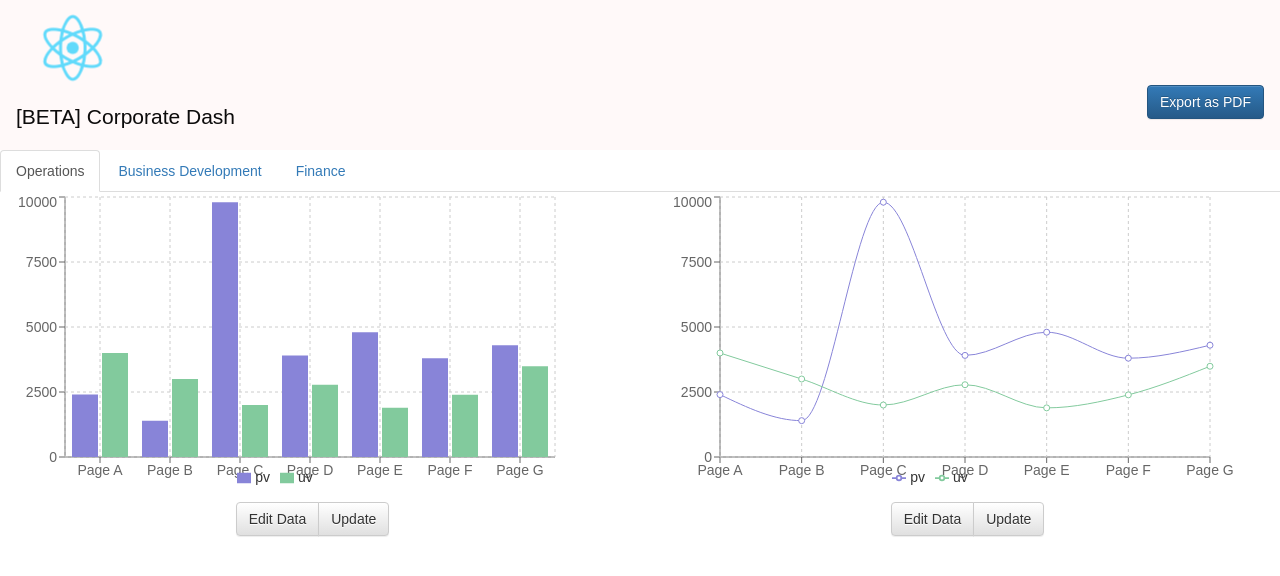
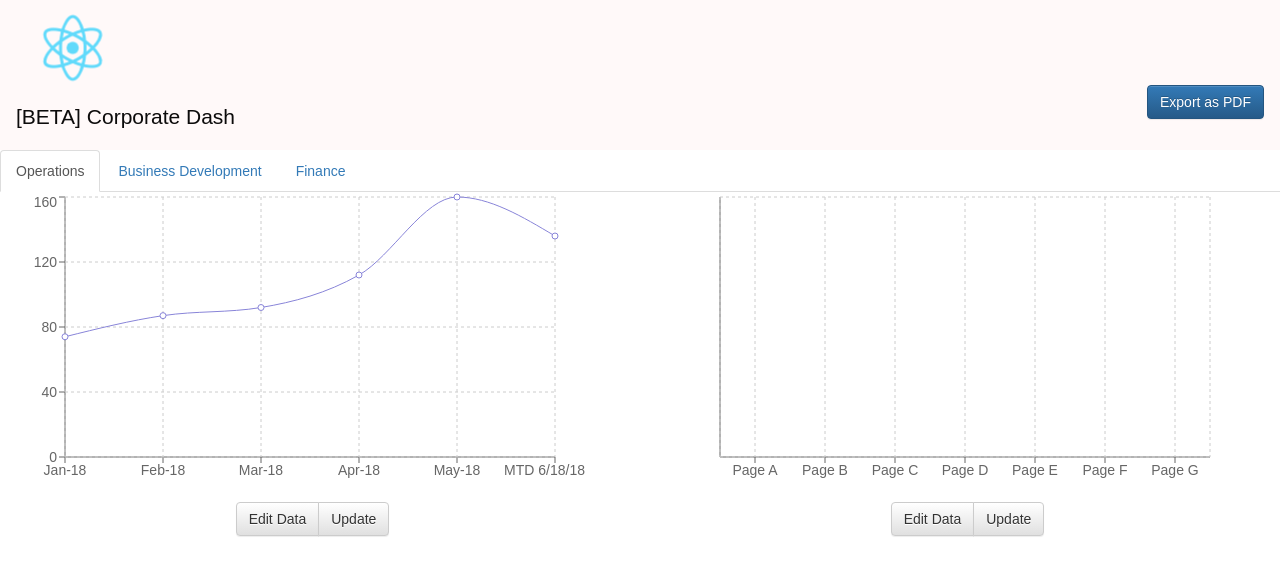
Before and after one commit to chrisacciai/dashboard, a React (Create React App) app: page / in a window 1280 px wide. Shown: the top 576 px of the page. Built offline with nearby package versions, Linux system fonts and the light colour scheme.

Commit message:
charts edit

```diff
--- a/src/Chart1.js
+++ b/src/Chart1.js
@@ -1,16 +1,15 @@
 import React, { Component } from 'react';
-import {BarChart, Bar, XAxis, YAxis, CartesianGrid, Tooltip, Legend} from 'recharts';
+import {LineChart, Line, XAxis, YAxis, CartesianGrid, Tooltip} from 'recharts';
 import {Button} from 'react-bootstrap';
 import {ButtonGroup} from 'react-bootstrap';
 
 const data = [
-    {name: 'Page A', uv: 4000, pv: 2400, amt: 2400},
-    {name: 'Page B', uv: 3000, pv: 1398, amt: 2210},
-    {name: 'Page C', uv: 2000, pv: 9800, amt: 2290},
-    {name: 'Page D', uv: 2780, pv: 3908, amt: 2000},
-    {name: 'Page E', uv: 1890, pv: 4800, amt: 2181},
-    {name: 'Page F', uv: 2390, pv: 3800, amt: 2500},
-    {name: 'Page G', uv: 3490, pv: 4300, amt: 2100},
+    {month: 'Jan-18', pv: 74},
+    {month: 'Feb-18', pv: 87},
+    {month: 'Mar-18', pv: 92},
+    {month: 'Apr-18', pv: 112},
+    {month: 'May-18', pv: 160},
+    {month: 'MTD 6/18/18', pv: 136},
   ];
 
 export default class Chart1 extends Component {
@@ -39,16 +38,14 @@ export default class Chart1 extends Component {
         return (
             <div>
             <p style={ shown }>
-            <BarChart width={600} height={300} data={data}
+            <LineChart width={600} height={300} data={data}
             margin={{top: 5, right: 30, left: 20, bottom: 5}}>
-            <XAxis dataKey="name"/>
+            <XAxis dataKey="month"/>
             <YAxis/>
             <CartesianGrid strokeDasharray="3 3"/>
             <Tooltip/>
-            <Legend />
-            <Bar dataKey="pv" fill="#8884d8" />
-            <Bar dataKey="uv" fill="#82ca9d" />
-            </BarChart>
+            <Line type="monotone" dataKey="pv" stroke="#8884d8" activeDot={{r: 8}}/>
+            </LineChart>
             </p>
             <p style={ hidden }>Edit Data Here...</p>
             <ButtonGroup>
--- a/src/Chart2.js
+++ b/src/Chart2.js
@@ -1,5 +1,5 @@
 import React, { Component } from 'react';
-import {LineChart, Line, XAxis, YAxis, CartesianGrid, Tooltip, Legend} from 'recharts';
+import {BarChart, XAxis, YAxis, CartesianGrid, Tooltip} from 'recharts';
 import {Button} from 'react-bootstrap';
 import {ButtonGroup} from 'react-bootstrap';
 
@@ -39,16 +39,13 @@ export default class Chart2 extends Component {
         return (
             <div>
             <p style={ shown }>
-            <LineChart width={600} height={300} data={data}
+            <BarChart width={600} height={300} data={data}
             margin={{top: 5, right: 30, left: 20, bottom: 5}}>
             <XAxis dataKey="name"/>
             <YAxis/>
             <CartesianGrid strokeDasharray="3 3"/>
             <Tooltip/>
-            <Legend />
-            <Line type="monotone" dataKey="pv" stroke="#8884d8" activeDot={{r: 8}}/>
-            <Line type="monotone" dataKey="uv" stroke="#82ca9d" />
-            </LineChart>
+            </BarChart>
             </p>
             <p style={ hidden }>Edit Data Here...</p>
             <ButtonGroup>
```
